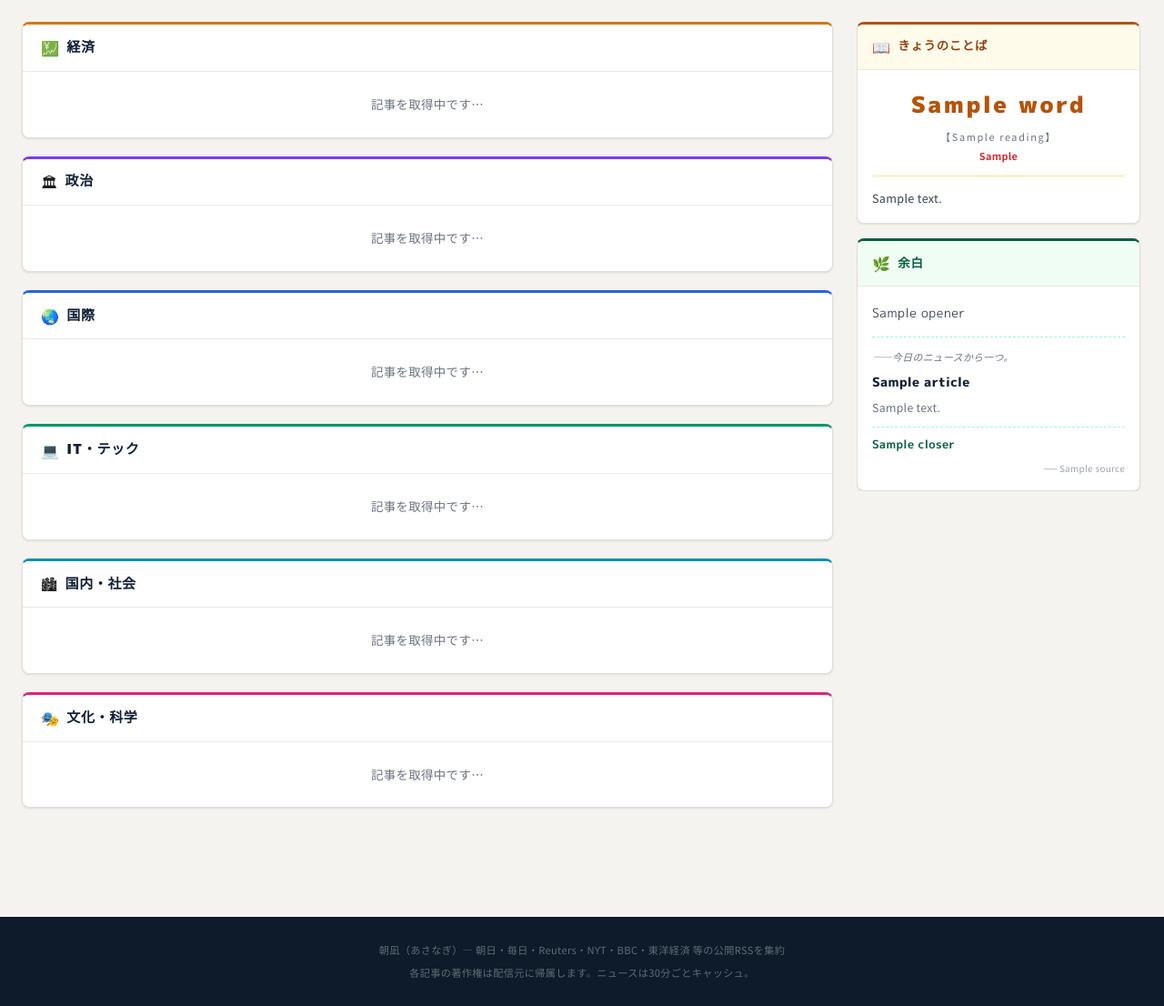
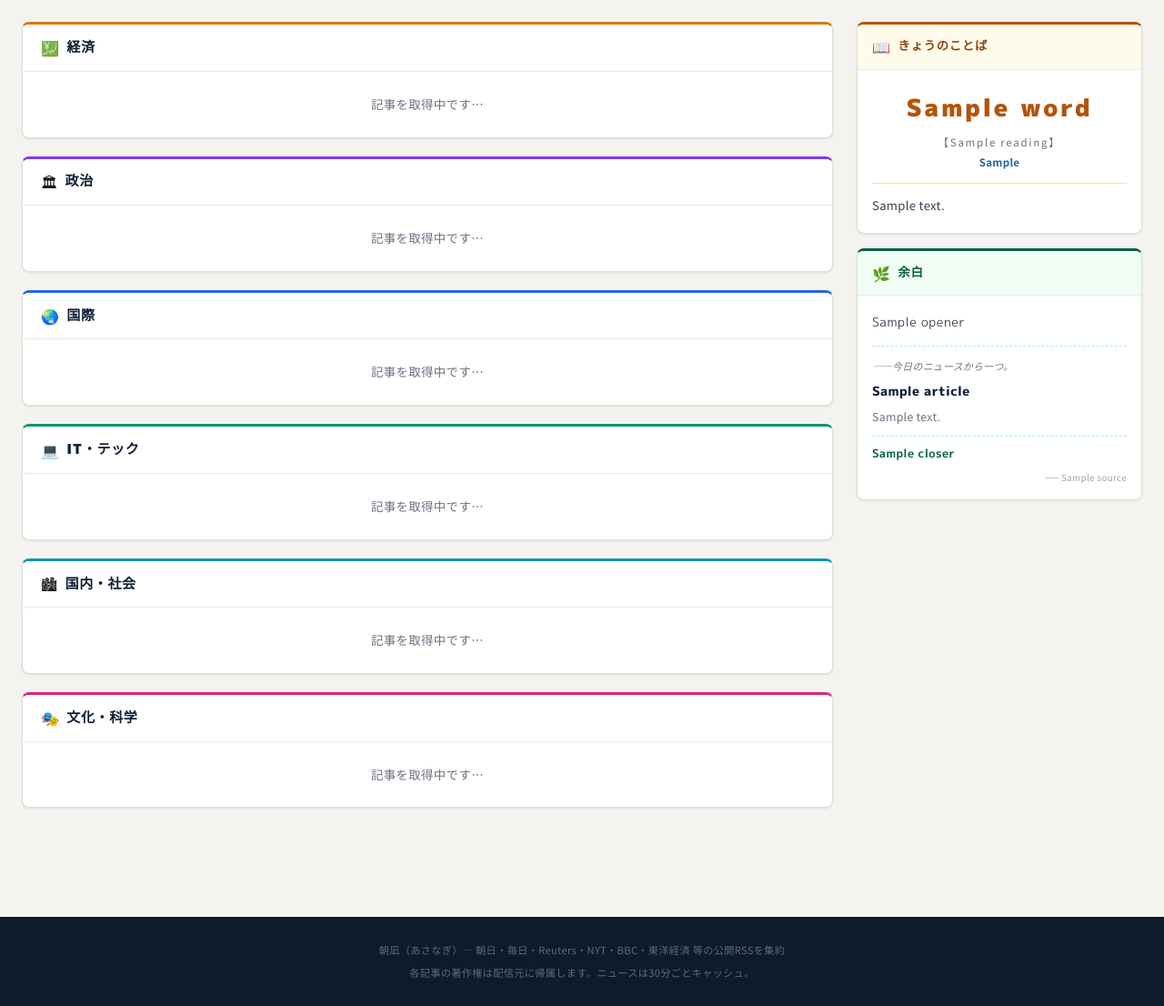
Before and after one commit to andydesuyo0206/my-news, a Flask app: template templates/index.html in a window 1280 px wide. Shown: the part 132-1238 px from the top of the page at 91% size. Run offline with Flask 3, Linux system fonts and the light colour scheme; the template is opened without the code that fills it: most values are stand-ins (such as "Sample title", 1, 10 or a date in 2020).

Commit message:
UX改善：ホバー色・サイドバー・国際欄・きょうのことば
【ホバー色変更】
- accent: #dc2626(赤) → #2563a0(スチールブルー)
- sub-artのホバー背景: #fef2f2(赤薄) → #eff6ff(青薄)

【サイドバー見切れ完全修正】
- max-height+overflow-y方式を廃止
- JSプログレッシブスティッキーを実装
  - サイドバーが画面内に収まる場合: マストヘッド直下に通常sticky
  - サイドバーが画面より長い場合: スクロールに連動してtopを動かし
    底まで自然に読めるよう動的調整
- CSSのtopはフォールバック値(116px)のみ設定

【きょうのことばを元サイズに復元】
- padding: 16px → 18px 16px
- font-size: 1.55rem → 1.65rem
- desc font-size: .79rem → .82rem

【国際欄を日本語ソースのみに統一】
- 除外: CNN/WaPo/Guardian/NYT/BBCEnglish（英語のみ）
- 追加: AFP BB News / BBC Japan / Reuters JP / ニューズウィーク日本

Co-Authored-By: Claude Sonnet 4.5 <noreply@anthropic.com>

```diff
--- a/app.py
+++ b/app.py
@@ -40,16 +40,13 @@ FEEDS = {
         ('朝日新聞 政治', 'https://www.asahi.com/rss/politics/index.rdf'),
         ('NHK政治',       'https://www3.nhk.or.jp/rss/news/cat4.xml'),   # 末尾
     ],
-    '国際': [
-        ('Reuters World',    'https://feeds.reuters.com/reuters/worldNews'),
-        ('NYT World',        'https://rss.nytimes.com/services/xml/rss/nyt/World.xml'),
-        ('BBC World',        'http://feeds.bbci.co.uk/news/world/rss.xml'),
-        ('CNN World',        'http://rss.cnn.com/rss/edition_world.rss'),
-        ('Guardian World',   'https://www.theguardian.com/world/rss'),
-        ('Washington Post',  'https://feeds.washingtonpost.com/rss/world'),
-        ('AFP BB News',      'https://feeds.afpbb.com/rss/afpbb/afpbbnews'),
-        ('Yahoo! 国際',      'https://news.yahoo.co.jp/rss/topics/world.xml'),
-        ('NHK国際',          'https://www3.nhk.or.jp/rss/news/cat5.xml'),# 末尾
+    '国際': [  # 日本語で読めるソースに統一
+        ('AFP BB News',        'https://feeds.afpbb.com/rss/afpbb/afpbbnews'),
+        ('BBC Japan',          'https://feeds.bbci.co.uk/japanese/rss.xml'),
+        ('Reuters JP',         'https://jp.reuters.com/rssFeed/worldNews'),
+        ('ニューズウィーク日本', 'https://www.newsweekjapan.jp/feed/'),
+        ('Yahoo! 国際',        'https://news.yahoo.co.jp/rss/topics/world.xml'),
+        ('NHK国際',            'https://www3.nhk.or.jp/rss/news/cat5.xml'),
     ],
     'IT・テック': [
         ('ITmedia',    'https://rss.itmedia.co.jp/rss/2.0/news_bursts.xml'),
--- a/templates/index.html
+++ b/templates/index.html
@@ -13,8 +13,8 @@
       --navy:        #1e3552;
       --navy-dark:   #0f1f36;
       --navy-bg:     #16213e;
-      --accent:      #dc2626;
-      --accent-dark: #b91c1c;
+      --accent:      #2563a0;
+      --accent-dark: #1a4f82;
       --gold:        #b45309;
       --gold-pale:   #fefce8;
       --green:       #065f46;
@@ -117,7 +117,7 @@
       line-height: 1.5; color: var(--navy-dark);
       transition: color var(--tr), border-color var(--tr), background var(--tr);
     }
-    .sub-art:hover { color: var(--accent); border-color: var(--accent); background: #fef2f2; }
+    .sub-art:hover { color: var(--accent); border-color: var(--accent); background: #eff6ff; }
     .sub-src { display: block; font-family: var(--font-b); font-size: .63rem; color: var(--muted-lt); font-weight: 400; margin-top: 3px; }
 
     /* ══ ニュースセクション ══════════════════════════════════════ */
@@ -168,17 +168,10 @@
 
     /* ══ サイドバー共通 ════════════════════════════════════════ */
     .sidebar {
-      position: sticky; top: 88px;
-      max-height: calc(100vh - 100px);
-      overflow-y: auto;
-      scrollbar-width: thin;
-      scrollbar-color: rgba(0,0,0,.1) transparent;
+      position: sticky;
+      top: 116px; /* JSが動的に上書き。CSSはフォールバック */
       display: flex; flex-direction: column; gap: 16px;
-      padding-right: 2px; /* スクロールバー分の余白 */
     }
-    .sidebar::-webkit-scrollbar { width: 4px; }
-    .sidebar::-webkit-scrollbar-track { background: transparent; }
-    .sidebar::-webkit-scrollbar-thumb { background: rgba(0,0,0,.12); border-radius: 4px; }
     .sc { background: var(--card); border: 1px solid var(--border); border-radius: var(--radius); overflow: hidden; box-shadow: var(--shadow-sm); }
     .sc-hd { padding: 10px 16px; display: flex; align-items: center; gap: 8px; border-bottom: 1px solid var(--border-lt); }
     .sc-title { font-family: var(--font-h); font-size: .84rem; font-weight: 800; letter-spacing: .05em; }
@@ -187,11 +180,11 @@
     .kotoba { border-top: 3px solid var(--gold); }
     .kotoba .sc-hd { background: #fffbeb; }
     .kotoba .sc-title { color: #92400e; }
-    .kotoba-body { padding: 16px; }
-    .kotoba-word { font-family: var(--font-h); font-size: 1.55rem; font-weight: 900; color: var(--gold); text-align: center; letter-spacing: .1em; margin-bottom: 4px; }
-    .kotoba-kana { font-size: .68rem; color: var(--muted); text-align: center; letter-spacing: .15em; margin-bottom: 2px; }
-    .kotoba-en { font-size: .68rem; font-weight: 700; color: var(--accent); text-align: center; margin-bottom: 12px; }
-    .kotoba-desc { font-size: .79rem; color: var(--text-2); line-height: 1.82; border-top: 1px solid #fde68a; padding-top: 12px; }
+    .kotoba-body { padding: 18px 16px; }
+    .kotoba-word { font-family: var(--font-h); font-size: 1.65rem; font-weight: 900; color: var(--gold); text-align: center; letter-spacing: .1em; margin-bottom: 4px; }
+    .kotoba-kana { font-size: .72rem; color: var(--muted); text-align: center; letter-spacing: .15em; margin-bottom: 2px; }
+    .kotoba-en { font-size: .72rem; font-weight: 700; color: var(--accent); text-align: center; margin-bottom: 12px; }
+    .kotoba-desc { font-size: .82rem; color: var(--text-2); line-height: 1.82; border-top: 1px solid #fde68a; padding-top: 12px; }
 
     /* ══ 余白コラム ════════════════════════════════════════════ */
     .yoraku { border-top: 3px solid var(--green); }
@@ -508,16 +501,61 @@
 <button class="scroll-top" id="scroll-top-btn" onclick="scrollTo({top:0,behavior:'smooth'})">↑</button>
 
 <script>
+  /* ── ナビ平滑スクロール ── */
   document.querySelectorAll('.mh-nav a').forEach(a => {
     a.addEventListener('click', e => {
-      const id = a.getAttribute('href').slice(1);
-      const el = document.getElementById(id);
+      const el = document.getElementById(a.getAttribute('href').slice(1));
       if (el) { e.preventDefault(); el.scrollIntoView({ behavior: 'smooth', block: 'start' }); }
     });
   });
+
+  /* ── スクロールトップボタン ── */
   window.addEventListener('scroll', () => {
     document.getElementById('scroll-top-btn').classList.toggle('visible', scrollY > 400);
-  });
+  }, { passive: true });
+
+  /* ── プログレッシブスティッキーサイドバー ──────────────────────
+     サイドバーが画面より長い場合、ページスクロールに連動して
+     サイドバーが少しずつ上に動き、底まで読める仕組み。
+     (短い場合はマストヘッド直下で静止する通常のstickyと同じ)
+  ────────────────────────────────────────────────────────────── */
+  (function () {
+    const sidebar  = document.querySelector('.sidebar');
+    const masthead = document.querySelector('.masthead');
+    if (!sidebar || !masthead) return;
+
+    let lastY    = window.scrollY;
+    let currentTop;                       // 現在の top 値（px）
+
+    function init() {
+      currentTop = masthead.offsetHeight; // マストヘッド直下からスタート
+      sidebar.style.top = currentTop + 'px';
+    }
+
+    function onScroll() {
+      const mhH  = masthead.offsetHeight;   // マストヘッド高さ
+      const winH = window.innerHeight;      // ビューポート高さ
+      const sbH  = sidebar.scrollHeight;    // サイドバーの全高
+      const dy   = window.scrollY - lastY;  // スクロール量（下=正）
+
+      if (sbH + mhH <= winH) {
+        // サイドバーが画面に収まる → 通常のsticky（マストヘッド下に固定）
+        currentTop = mhH;
+      } else {
+        // サイドバーが画面より長い → スクロールに連動して top を動かす
+        const maxTop = mhH;              // 上限：マストヘッド直下
+        const minTop = winH - sbH;       // 下限：底が画面底に揃う（負の値になる）
+        currentTop = Math.min(maxTop, Math.max(minTop, currentTop - dy));
+      }
+
+      sidebar.style.top = currentTop + 'px';
+      lastY = window.scrollY;
+    }
+
+    init();
+    window.addEventListener('scroll', onScroll, { passive: true });
+    window.addEventListener('resize', init,    { passive: true });
+  })();
 </script>
 </body>
 </html>
```
